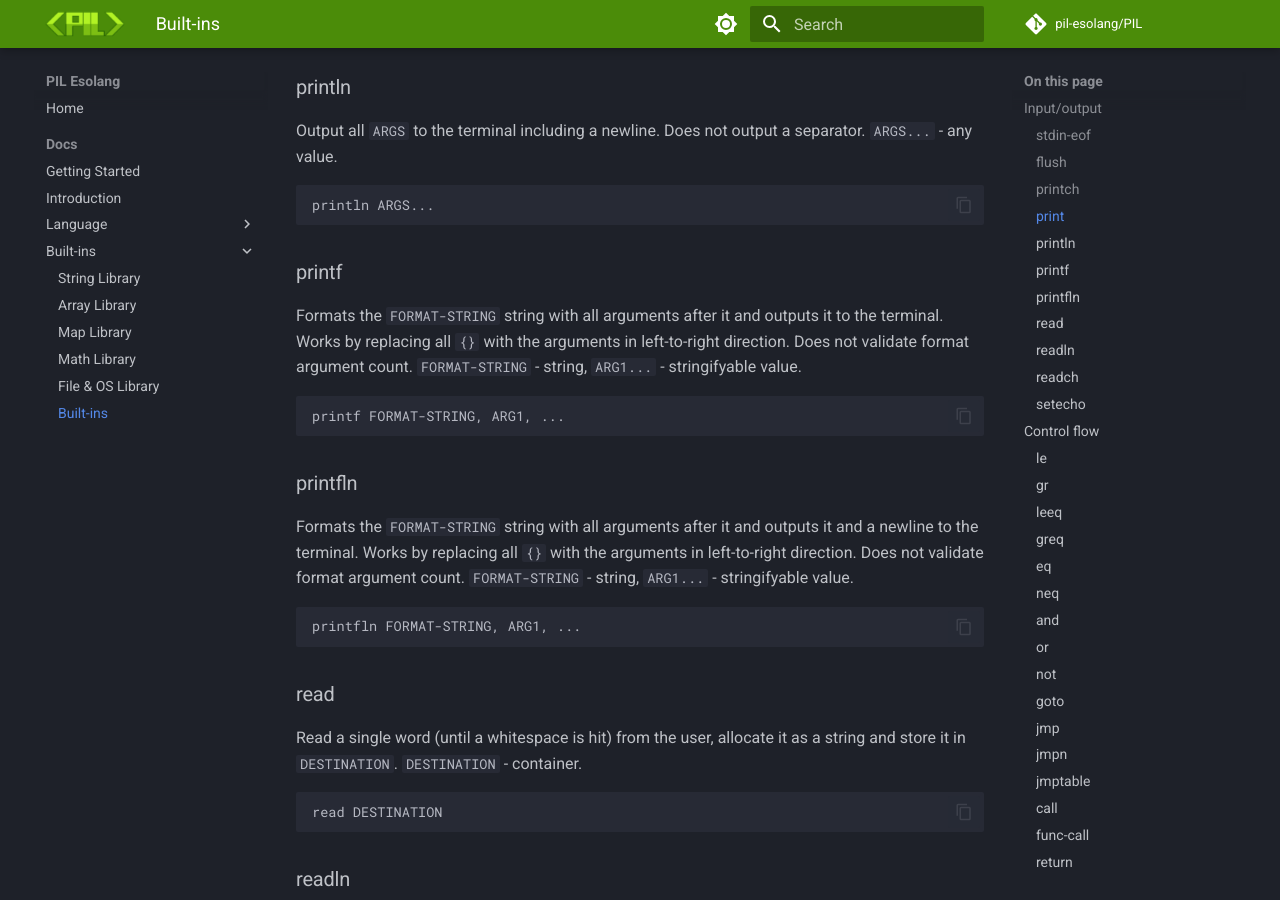
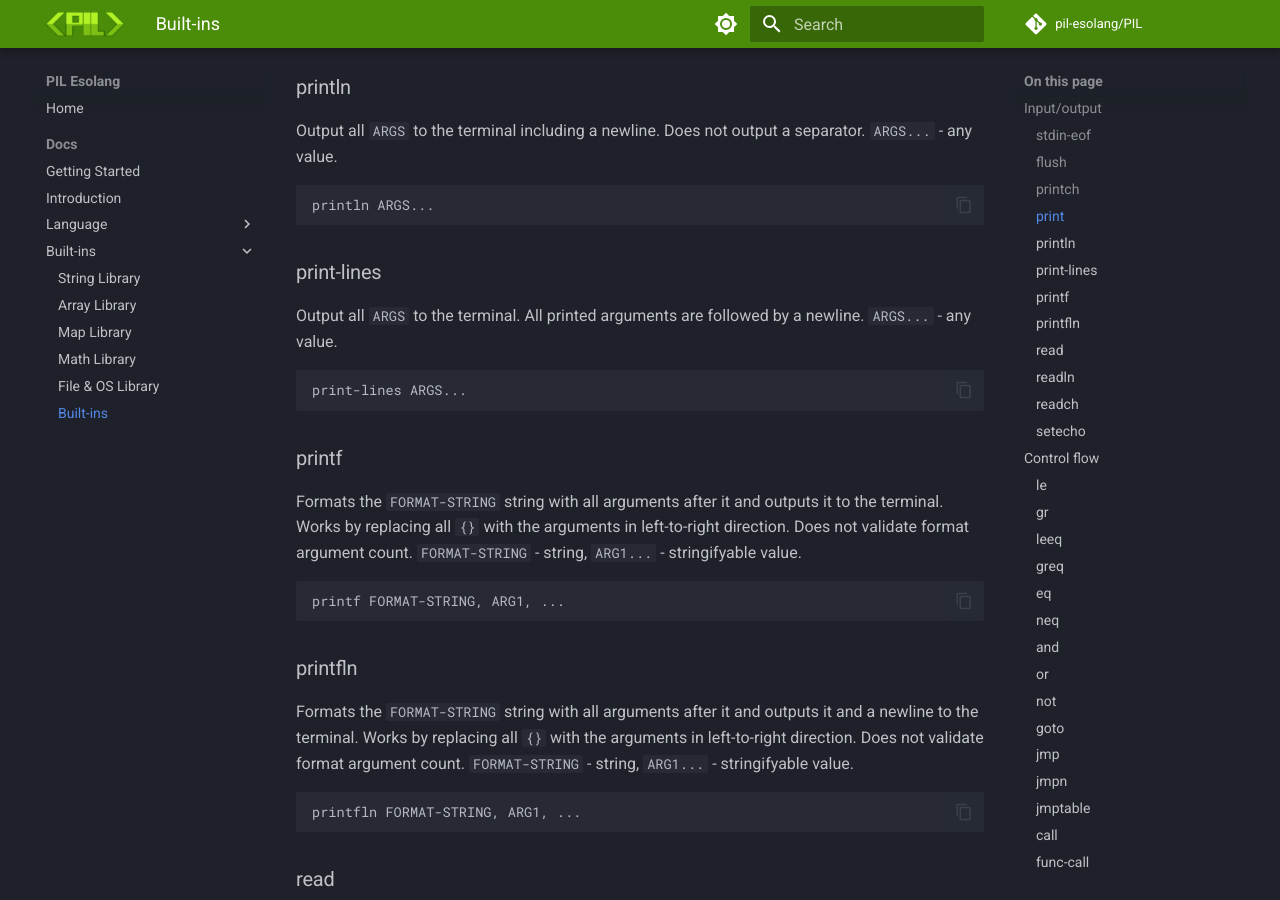
Before and after one commit to pil-esolang/pil-esolang.github.io, an MkDocs documentation site: the page built from docs/built-ins/builtins.md, in a window 1280 px wide and 900 px high, scrolled down 981 px. Built offline with MkDocs 1.6.1 and Material for MkDocs 9.7.7, drawn with Linux system fonts in a browser that asks for light colours; comment, search, counter and statistics services are not loaded; some of the changed text lies outside the part shown.

Commit message:
Added 2 new built-ins to the docs.

````diff
--- a/docs/built-ins/builtins.md
+++ b/docs/built-ins/builtins.md
@@ -32,6 +32,12 @@ print ARGS...
 Output all `ARGS` to the terminal including a newline. Does not output a separator. `ARGS...` - any value.
 ```pil
 println ARGS...
+```
+
+### print-lines
+Output all `ARGS` to the terminal. All printed arguments are followed by a newline. `ARGS...` - any value.
+```pil
+print-lines ARGS...
 ```
 
 ### printf
@@ -448,6 +454,12 @@ Create a new structure based on `STRUCT` template and store in `DESTINATION`. `A
 make STRUCT, DESTINATION, ARGS...
 ```
 
+### make-no-init
+Create a new structure with all fields set to null and store in `DESTINATION`. `STRUCT` - structure, `DESTINATION` - container.
+```pil
+make STRUCT, DESTINATION
+```
+
 ### free
 Deallocates all values. Throws if an argument is not an allocated value. `ARGS...` - string, array or map.
 ```pil
````
